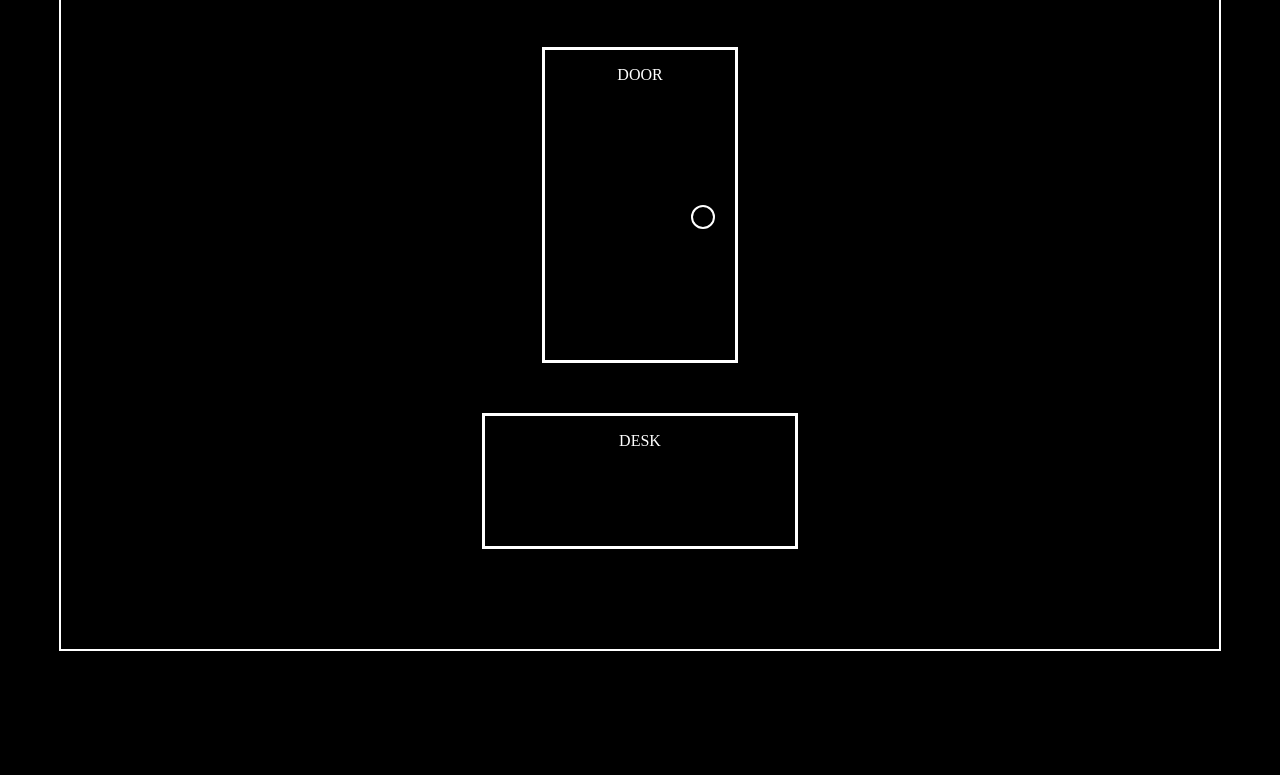
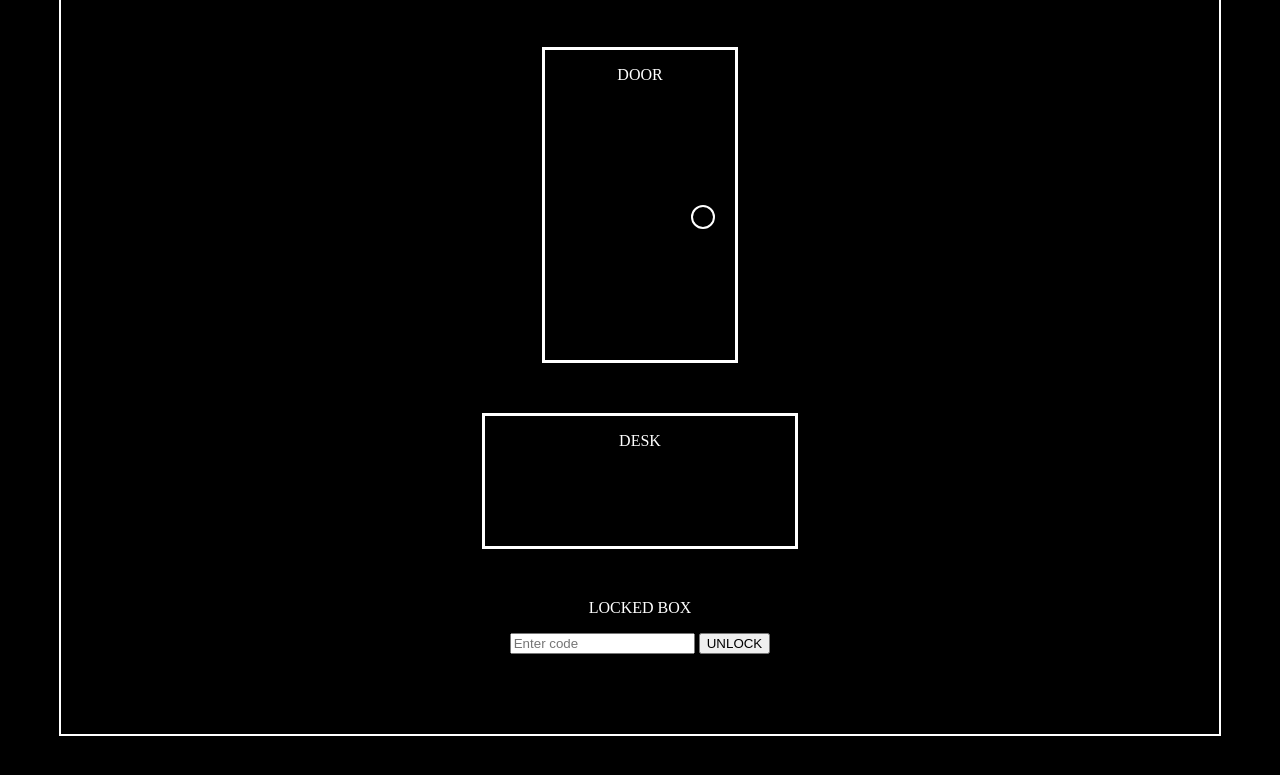
Before and after one commit to tawsifhkondoker/Escopo-, a plain HTML site: page index.html in a window 1280 px wide. Shown: the part 241-1016 px from the top of the page. Before the commit the page ends 942 px from the top, so only its background shows below. Drawn offline with Linux system fonts and the light colour scheme.

Commit message:
Add locked box with input and unlock button
Added a locked box with input and button for unlocking.
added ids for java interaction

```diff
--- a/index.html
+++ b/index.html
@@ -7,7 +7,8 @@
     </head>
         <body>
             <div class="game">
-               <h1>11:59</h1>
+
+                <h1>11:59</h1>
                <p>You are shut in a room.</p>
 
                 <div class="door" id = "door">
@@ -18,6 +19,14 @@
                 <div class="desk" id = "desk">
                     <p>DESK</p>
                 </div>
+
+
+                <div class ="box" id = "box">
+                    <p>LOCKED BOX</p>
+                    <input id="codeInput" type="text" placeholder="Enter code" maxlength="8" >
+                    <button id="unlockButton">UNLOCK</button>
+                </div>
+
                 <p id="message"></p>
 
             </div>
```
